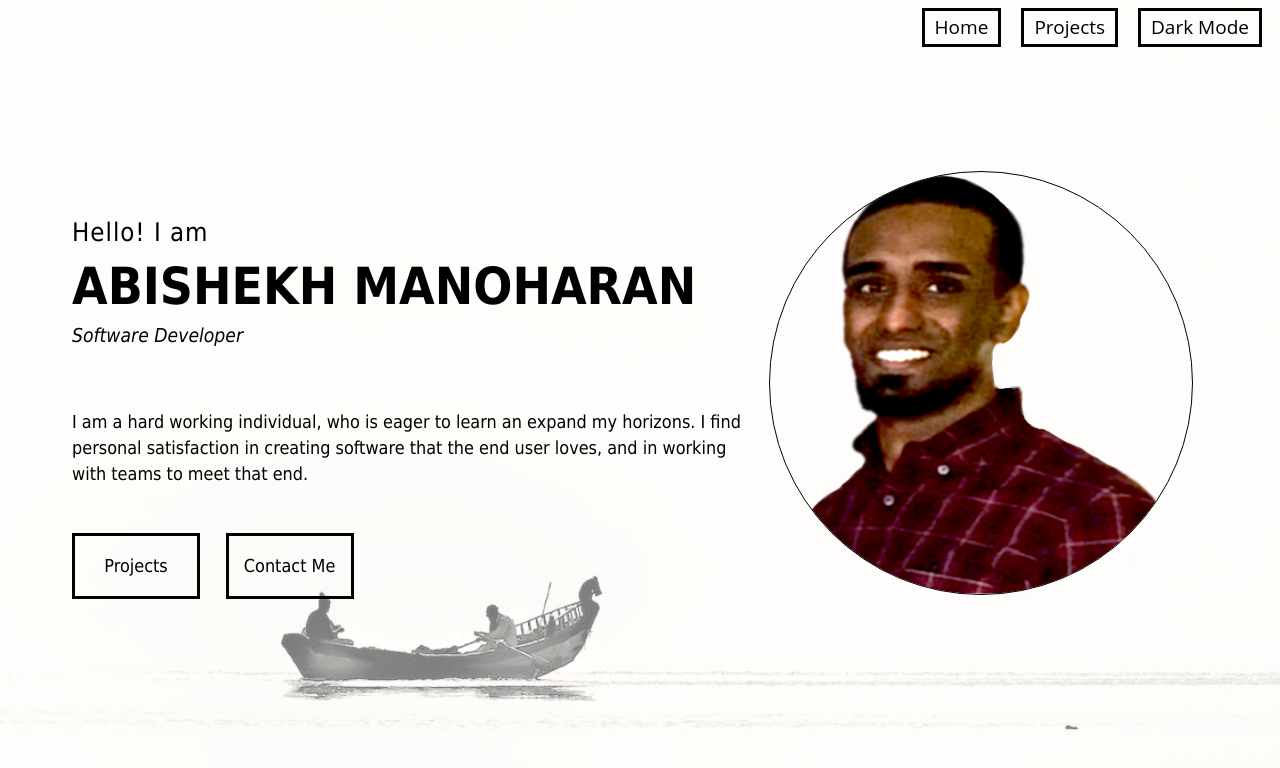
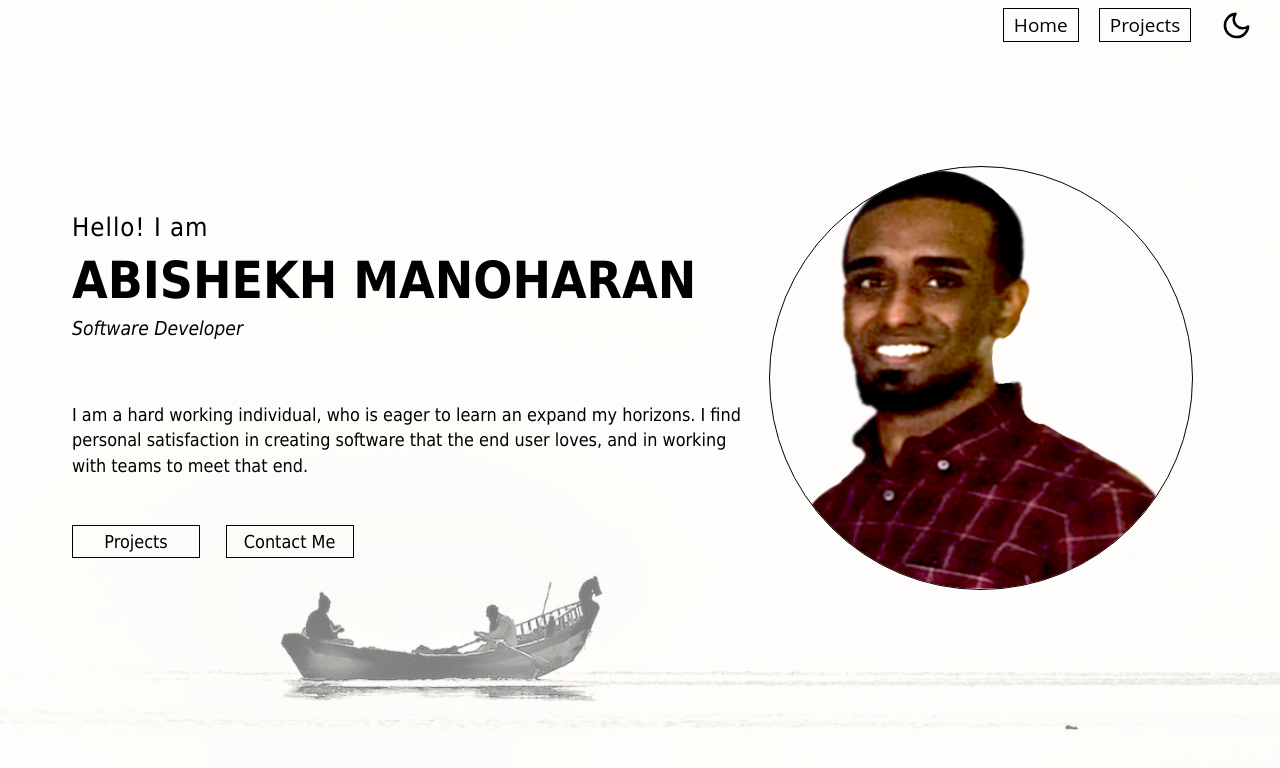
Before and after one commit to abishekh-manoharan/portfolio-website, a React (Create React App) app: page / in a window 1280 px wide. Shown: the top 768 px of the page. Built offline with nearby package versions, Linux system fonts and the light colour scheme.

Commit message:
dark mode logo

```diff
--- a/public/index.css
+++ b/public/index.css
@@ -22,6 +22,7 @@
 .navbarItem:nth-of-type(1) {
     margin-left: auto;
 }
+
 
 .navbarItem {
     margin: 0px 10px;
@@ -636,8 +637,19 @@ a {
 
 .button {
     background-color: transparent;
-    border: solid;
+    border: solid 1px;
     border-radius: 0px;
+    height: 33.74px;
     /* color: black;
     border-color: rgba(0, 0, 0, 0.544); */
 }
+
+.darkModeLogo {
+    height: 30.74px;
+    background-color: transparent;
+}
+
+.navbarItem:nth-of-type(3) {
+    border: none;
+    box-shadow: none;
+}
--- a/src/components/Layout.js
+++ b/src/components/Layout.js
@@ -7,6 +7,8 @@ import ResumePage from './ResumePage';
 import Footer from './Footer';
 import lightbg from '../images/bg-light.jpeg'
 import darkbg from '../images/bg-dark.jpeg'
+import lightLogo from '../images/darkmode-light.svg'
+import darkLogo from '../images/darkmode-dark.svg'
 
 function Layout(props) {
     const [content, setContent] = useState('home')
@@ -62,7 +64,13 @@ function Layout(props) {
                 {/* <button class="navbarItem" onClick={()=>navBarItemClickHandler('home')}>Logo</button> */}
                 <button class="navbarItem button" onClick={() => navBarItemClickHandler('home')}>Home</button>
                 <button class="navbarItem button" onClick={() => navBarItemClickHandler('projects')}>Projects</button>
-                <button class="navbarItem button" onClick={darkModeHandler}>Dark Mode</button>
+                <button class="navbarItem button" id="darkModeLogo" onClick={darkModeHandler}>
+                    {darkMode ?
+                    <img src={lightLogo} className="darkModeLogo"/>
+                    : <img src={darkLogo} className="darkModeLogo"/>
+                    }
+                </button>
+                {/* <img src={lightLogo} class="navbarItem button" onClick={darkModeHandler}/> */}
                 {/* <button class="navbarItem" onClick={()=>navBarItemClickHandler('resume')}>Resume</button> */}
                 {/* <button class="navbarItem" onClick={()=>navBarItemClickHandler('contacts')}>Contact</button> */}
             </div>
```
Also changed, not shown: src/images/darkmode-dark.svg (added), src/images/darkmode-light.svg (added).
